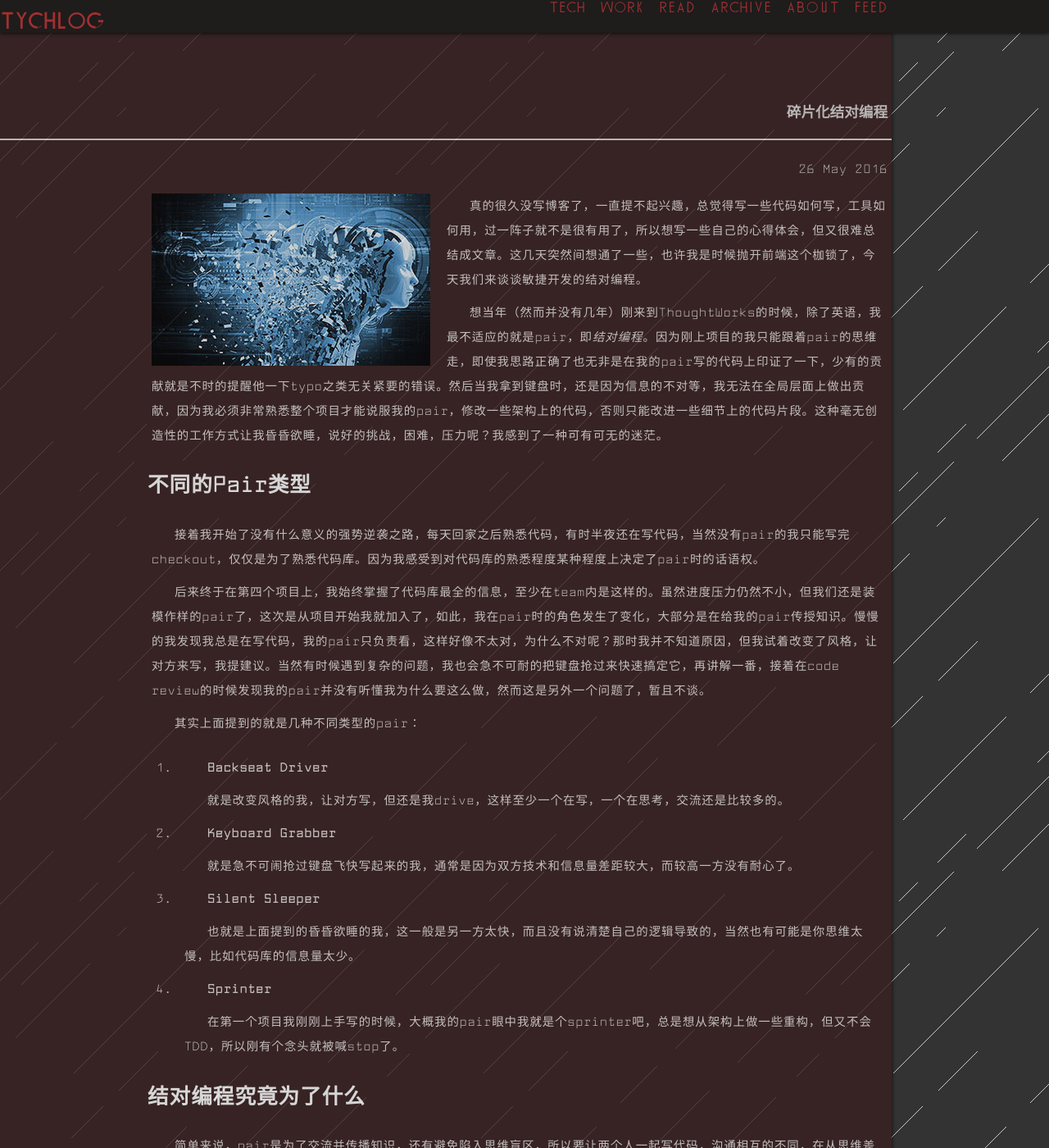
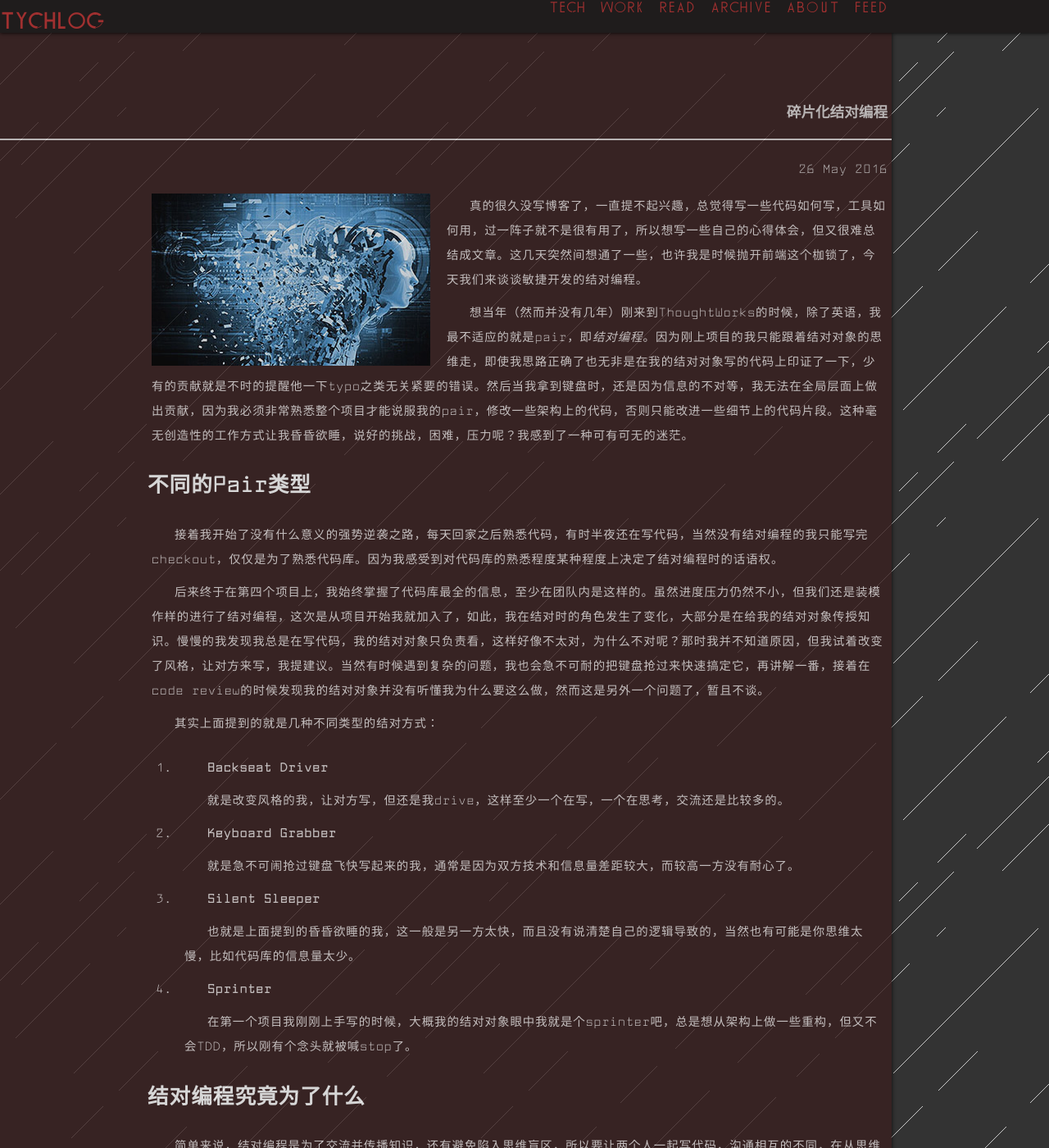
Before and after one commit to tychio/old_blog, a Jekyll site: the page built from _posts/2016-05-26-clastic-pair-programing.md, in a window 1280 px wide and 1400 px high. Shown: the whole window at 82% size. Built offline with Jekyll 4.4.1, drawn with Linux system fonts in a browser that asks for light colours; comment, search, counter and statistics services are not loaded; some of the changed text lies outside the part shown.

Commit message:
change pair to chinese

```diff
--- a/_posts/2016-05-26-clastic-pair-programing.md
+++ b/_posts/2016-05-26-clastic-pair-programing.md
@@ -9,17 +9,17 @@ category: Work
 
 真的很久没写博客了，一直提不起兴趣，总觉得写一些代码如何写，工具如何用，过一阵子就不是很有用了，所以想写一些自己的心得体会，但又很难总结成文章。这几天突然间想通了一些，也许我是时候抛开前端这个枷锁了，今天我们来谈谈敏捷开发的结对编程。
 
-想当年（然而并没有几年）刚来到ThoughtWorks的时候，除了英语，我最不适应的就是pair，即*结对编程*。因为刚上项目的我只能跟着pair的思维走，即使我思路正确了也无非是在我的pair写的代码上印证了一下，少有的贡献就是不时的提醒他一下typo之类无关紧要的错误。然后当我拿到键盘时，还是因为信息的不对等，我无法在全局层面上做出贡献，因为我必须非常熟悉整个项目才能说服我的pair，修改一些架构上的代码，否则只能改进一些细节上的代码片段。这种毫无创造性的工作方式让我昏昏欲睡，说好的挑战，困难，压力呢？我感到了一种可有可无的迷茫。
+想当年（然而并没有几年）刚来到ThoughtWorks的时候，除了英语，我最不适应的就是pair，即*结对编程*。因为刚上项目的我只能跟着结对对象的思维走，即使我思路正确了也无非是在我的结对对象写的代码上印证了一下，少有的贡献就是不时的提醒他一下typo之类无关紧要的错误。然后当我拿到键盘时，还是因为信息的不对等，我无法在全局层面上做出贡献，因为我必须非常熟悉整个项目才能说服我的pair，修改一些架构上的代码，否则只能改进一些细节上的代码片段。这种毫无创造性的工作方式让我昏昏欲睡，说好的挑战，困难，压力呢？我感到了一种可有可无的迷茫。
 
 <!-- more -->
 
 ### 不同的Pair类型
 
-接着我开始了没有什么意义的强势逆袭之路，每天回家之后熟悉代码，有时半夜还在写代码，当然没有pair的我只能写完checkout，仅仅是为了熟悉代码库。因为我感受到对代码库的熟悉程度某种程度上决定了pair时的话语权。
+接着我开始了没有什么意义的强势逆袭之路，每天回家之后熟悉代码，有时半夜还在写代码，当然没有结对编程的我只能写完checkout，仅仅是为了熟悉代码库。因为我感受到对代码库的熟悉程度某种程度上决定了结对编程时的话语权。
 
-后来终于在第四个项目上，我始终掌握了代码库最全的信息，至少在team内是这样的。虽然进度压力仍然不小，但我们还是装模作样的pair了，这次是从项目开始我就加入了，如此，我在pair时的角色发生了变化，大部分是在给我的pair传授知识。慢慢的我发现我总是在写代码，我的pair只负责看，这样好像不太对，为什么不对呢？那时我并不知道原因，但我试着改变了风格，让对方来写，我提建议。当然有时候遇到复杂的问题，我也会急不可耐的把键盘抢过来快速搞定它，再讲解一番，接着在code review的时候发现我的pair并没有听懂我为什么要这么做，然而这是另外一个问题了，暂且不谈。
+后来终于在第四个项目上，我始终掌握了代码库最全的信息，至少在团队内是这样的。虽然进度压力仍然不小，但我们还是装模作样的进行了结对编程，这次是从项目开始我就加入了，如此，我在结对时的角色发生了变化，大部分是在给我的结对对象传授知识。慢慢的我发现我总是在写代码，我的结对对象只负责看，这样好像不太对，为什么不对呢？那时我并不知道原因，但我试着改变了风格，让对方来写，我提建议。当然有时候遇到复杂的问题，我也会急不可耐的把键盘抢过来快速搞定它，再讲解一番，接着在code review的时候发现我的结对对象并没有听懂我为什么要这么做，然而这是另外一个问题了，暂且不谈。
 
-其实上面提到的就是几种不同类型的pair：
+其实上面提到的就是几种不同类型的结对方式：
 
 1. **Backseat Driver**
 
@@ -35,11 +35,11 @@ category: Work
 
 1. **Sprinter**
 
-    在第一个项目我刚刚上手写的时候，大概我的pair眼中我就是个sprinter吧，总是想从架构上做一些重构，但又不会TDD，所以刚有个念头就被喊stop了。
+    在第一个项目我刚刚上手写的时候，大概我的结对对象眼中我就是个sprinter吧，总是想从架构上做一些重构，但又不会TDD，所以刚有个念头就被喊stop了。
 
 ### 结对编程究竟为了什么
 
-简单来说，pair是为了交流并传播知识，还有避免陷入思维盲区，所以要让两个人一起写代码，沟通相互的不同，在从思维差异到相通的过程中找到更棒的解决方案，最终使团队中每个人都能达到共同智慧所能达到的最高境界——思维的并集。然而从我们决定pair开始，一直到最高境界是有很长一段路要走的。在磨合的过程中，这恰好又是四个类型：
+简单来说，结对编程是为了交流并传播知识，还有避免陷入思维盲区，所以要让两个人一起写代码，沟通相互的不同，在从思维差异到相通的过程中找到更棒的解决方案，最终使团队中每个人都能达到共同智慧所能达到的最高境界——思维的并集。然而从我们决定结对编程开始，一直到最高境界是有很长一段路要走的。在磨合的过程中，这恰好又是四个类型：
 
 1. 高手写，新手看。
 1. 新手写，高手看。
@@ -50,9 +50,9 @@ category: Work
 
 前面两种其实都是在传授知识，只不过一种是直接传授，一种是通过反馈来传授。这两种情况都是在团队成员所掌握的信息不平衡时所出现的，它们的目标都是最终达到每个人的知识都是一致的。
 
-而后面两种才是项目中的常态，先让我们抛弃高手与新手这样的概念，只是两个水平和信息量相近的程序员进行pair。如果两人的思路差异比较大就会产生第三种情况，在某些技术点上产生分歧，然后挣的面红耳赤。最终可能是某人赢得了胜利，这样就失去了pair得意义，也浪费了另一个人的思维。也可能是在两边的妥协中产生了一个微妙的结果，这显然没有达到理想的状态，仅仅是思维的交集。如果两人的沟通渐入佳境，找到了和谐的思维交流方式，仍然要小心陷入第四种情况。
+而后面两种才是项目中的常态，先让我们抛弃高手与新手这样的概念，只是两个水平和信息量相近的程序员进行结对编程。如果两人的思路差异比较大就会产生第三种情况，在某些技术点上产生分歧，然后挣的面红耳赤。最终可能是某人赢得了胜利，这样就失去了结对编程得意义，也浪费了另一个人的思维。也可能是在两边的妥协中产生了一个微妙的结果，这显然没有达到理想的状态，仅仅是思维的交集。如果两人的沟通渐入佳境，找到了和谐的思维交流方式，仍然要小心陷入第四种情况。
 
-我们知道pair的好处之一是防止陷入思维盲区，因为一个人的思维是有限的，很容易忽略掉一些东西而不自知，俗话说得好，旁观者清，也是这个道理。但当两人的思维渐渐一致，有了默契之后还算两个思维吗？是不是也会存在思维盲区。如此看来Pair的目标是让两个人思维一致的理想状态，而这种理想状态又会导致没有Pair时思维盲区的问题，这就像是一个悖论，难道我们只能在即将到达理想状态的时候体验一下pair的好处？我渐渐的发现，肯定有哪里不对。
+我们知道结对编程的好处之一是防止陷入思维盲区，因为一个人的思维是有限的，很容易忽略掉一些东西而不自知，俗话说得好，旁观者清，也是这个道理。但当两人的思维渐渐一致，有了默契之后还算两个思维吗？是不是也会存在思维盲区。如此看来结对编程的目标是让两个人思维一致的理想状态，而这种理想状态又会导致没有结对时思维盲区的问题，这就像是一个悖论，难道我们只能在即将到达理想状态的时候体验一下结对编程的好处？我渐渐的发现，肯定有哪里不对。
 
 ### 结对编程状态模型
 
@@ -60,24 +60,24 @@ category: Work
 
 然而问题就和bug一样总是层出不穷。如果在任务粒度比较粗，而人数又不多的时候，交换结对又变得很艰难，因为你做完了这个用户故事，另一对人可能才刚发现并开始着手解决问题，此时显然不适合更换，而你和你的结对对象也不可能干等着，依赖于另一对人当前用户故事的用户故事也没法做，于是经常出现某对结对一直在做某个部分的用户故事，然而我们只能祈祷两对结对刚好差不多同时做完。这某种程度上就是所谓的理想状态，两个人变成了一个人。
 
-必须继续改进，所以我们让一个人待在story上，另一个人switch。尝试了一阵子后，又有人觉得更换pair太频繁了，刚加入项目的新人还没来得及熟悉一个story，又被换到另一个story上了，最后变成了一个人在主导story，另一个人始终旁观。这又变成了最初的状态，一个人做，另一个看，还是一个人的思维。
+必须继续改进，所以我们让一个人待在用户故事上，另一个人交换。尝试了一阵子后，又有人觉得更换结对对象太频繁了，刚加入项目的新人还没来得及熟悉一个用户故事，又被换到另一个用户故事上了，最后变成了一个人在主导用户故事，另一个人始终旁观。这又变成了最初的状态，一个人做，另一个看，还是一个人的思维。
 
 虽然问题很多，但我忽然间想到了一个模型，也许能把问题简化一下，如图：
 ![pair model](/img/post/pair-model.jpg)
 
-这条轴代表的是沟通交流的程度，可以称为Pair的状态轴，而两个端点就是上面提及的问题的状态，没有沟通和彻底沟通都会形成单一思维，失去了Pair的意义。在Pair的过程中双方就会变得一致，往右边移动，如果有什么因素使得双方信息不对等或者知识不一致，就会产生分歧，往左边移动。中间的红线则代表了真正最佳的状态，有一定的沟通，但又不是一种思维，可以避免思维盲区。
+这条轴代表的是沟通交流的程度，可以称为结对编程的状态轴，而两个端点就是上面提及的问题的状态，没有沟通和彻底沟通都会形成单一思维，失去了结对编程的意义。在结对编程的过程中双方就会变得一致，往右边移动，如果有什么因素使得双方信息不对等或者知识不一致，就会产生分歧，往左边移动。中间的红线则代表了真正最佳的状态，有一定的沟通，但又不是一种思维，可以避免思维盲区。
 
-现在问题就简单了，我们如何驱动一对pair向左或者向右，将状态维持在红线附近呢？
+现在问题就简单了，我们如何驱动一对结对对象向左或者向右，将状态维持在红线附近呢？
 
-### 打碎你的Pair
+### 打碎你的结对
 
 我认为必须改变我们的目标，否则两个人的目标一致总会达成彻底的沟通。而我们的目标就是完成用户故事解决问题，所以我想到了改变两人所分配的用户故事，也就是说你和你的结对对象将不再工作在同一张卡上。这听起来有点天方夜谭，如果两个人不工作在同一张卡上还算是结对编程吗？我认为只要两个人坐在一起有交流就算是结对编程，无所谓你们的目标是什么，至少你们的共同目标还是做好项目。
 
-这样一来我们可以更容易的做一些改变，因为Pair被打碎后变得更灵活了，尤其是对任务粒度粗而人数少的团队而言。
+这样一来我们可以更容易的做一些改变，因为结对被打碎后变得更灵活了，尤其是对任务粒度粗而人数少的团队而言。
 
 ###### 基于更细的粒度
 
-现在，我们可以更容易的swtich了，你只需要找到跟你目前做的部分有可能有重叠的其他人，或者更容易实践的做法是，找到可能跟你产生代码冲突的人，跟他结对去解决可能冲突的地方。可能是一个模块，也可能是一个方法，甚至是几行公用代码。
+现在，我们可以更容易的交换了，你只需要找到跟你目前做的部分有可能有重叠的其他人，或者更容易实践的做法是，找到可能跟你产生代码冲突的人，跟他结对去解决可能冲突的地方。可能是一个模块，也可能是一个方法，甚至是几行公用代码。
 
 你肯定有个疑问，如果自己领的任务和其他人都没有关系怎么办。我想项目中总会有人擅长这个，或者做过类似的东西，找到他打断他目前的工作，和你一起搞定关键的部分，至少要让你明白如何做才能解决问题。如果没有这样的人，那说明也许你就是这个人，相信自己完成这个任务。或者可以找BA（业务分析师）一起结对完成，这样可以保证方向正确性。无论是什么情况，总会有办法找到你的结对对象，因为这是从你的意图出发找到的，它基于每个可能的冲突，而不是任务，所以你慢慢会发现，重要的是明确你的意图，找到方向，而不是和谁结对。
 
```
